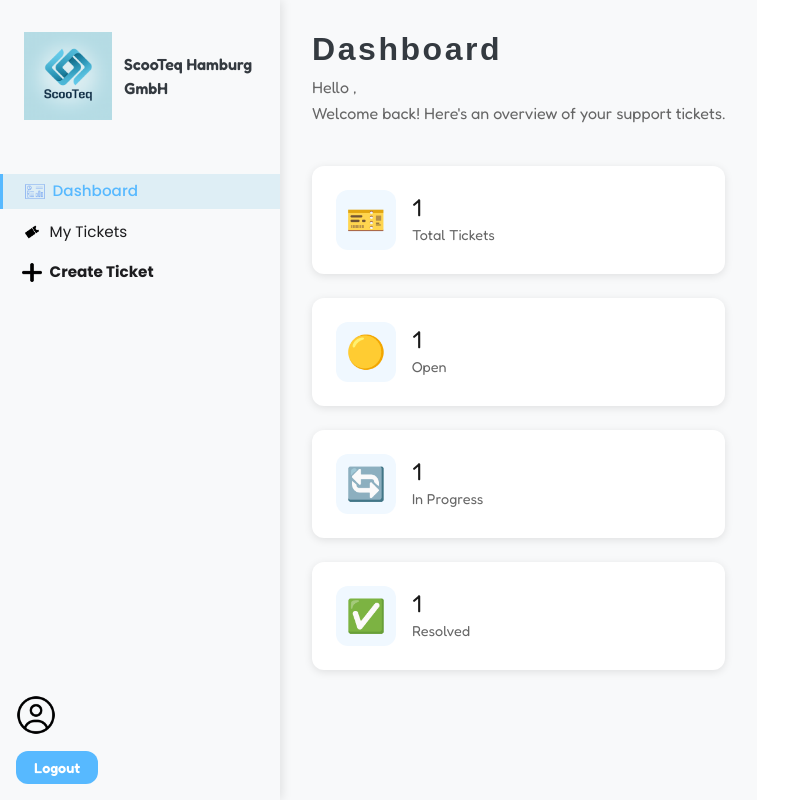
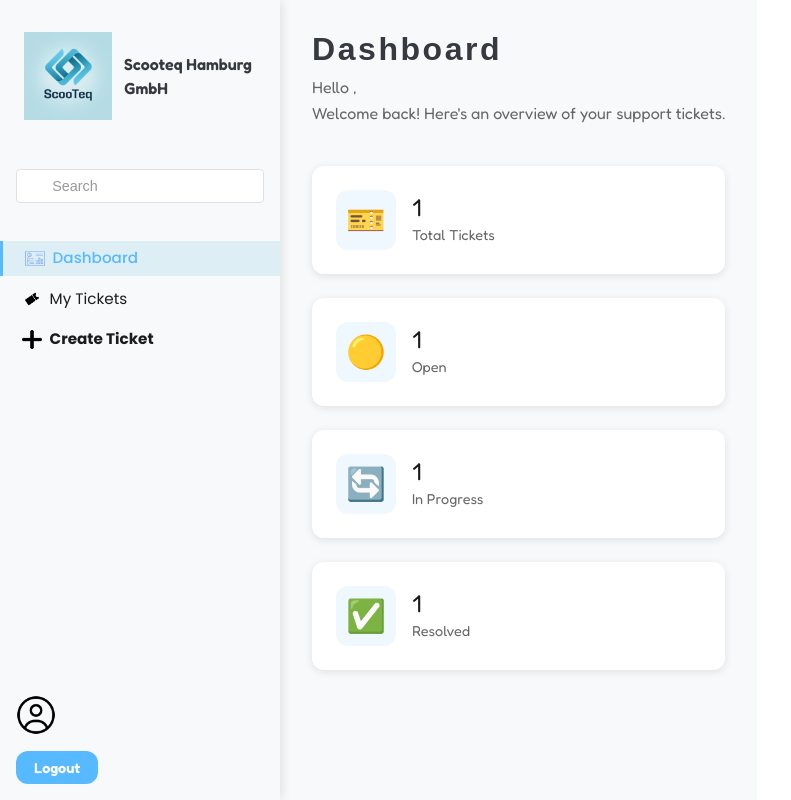
Before and after one commit to IliasAlmerekov/Lernfeld-02B, a React (Vite) app: page /dashboard in a window 1280 px wide. Shown: the whole page, without its empty margins (0-791 px from the left). Built offline with nearby package versions, Linux system fonts and the light colour scheme; a web font is replaced by a local one.

Commit message:
add search option in Sidebar

```diff
--- a/src/components/Sidebar.jsx
+++ b/src/components/Sidebar.jsx
@@ -1,4 +1,4 @@
-import React from "react";
+import React, { useState } from "react";
 import logo from "../assets/scooteq.png";
 import "../styles/Sidebar.css";
 import LogoutBtn from "./LogoutBtn";
@@ -8,7 +8,17 @@ import plus from "../assets/plus.png";
 import analytics from "../assets/analytics.png";
 import konto from "../assets/konto.png";
 
-const Sidebar = ({ role, email, currentTab, onTabChange }) => {
+const Sidebar = ({ role, email, currentTab, onTabChange, onSearch }) => {
+  const [searchQuery, setSearchQuery] = useState("");
+
+  const handleSearch = (e) => {
+    const query = e.target.value;
+    setSearchQuery(query);
+    if (onSearch) {
+      onSearch(query);
+    }
+  };
+
   const userMenuItems = [
     {
       id: "dashboard",
@@ -46,9 +56,20 @@ const Sidebar = ({ role, email, currentTab, onTabChange }) => {
       <div className="sidebar-header">
         <div className="logo">
           <img src={logo} className="nav-logo" alt="Logo" />
-          <span className="logo-text"> ScooTeq Hamburg GmbH</span>
+          <span className="logo-text"> Scooteq Hamburg GmbH</span>
         </div>
       </div>
+
+      <div className="search-container">
+        <input
+          type="text"
+          placeholder="Search"
+          value={searchQuery}
+          onChange={handleSearch}
+          className="search-input"
+        />
+      </div>
+
       <nav className="sidebar-menu">
         <ul className="nav-list">
           {menuItems.map((item) => (
--- a/src/styles/Sidebar.css
+++ b/src/styles/Sidebar.css
@@ -125,3 +125,29 @@
   width: 40px;
   height: 40px;
 }
+
+.search-container {
+  padding: 1rem;
+  border-bottom: 1px solid rgba(255, 255, 255, 0.1);
+}
+
+.search-input {
+  width: 100%;
+  padding: 0.5rem 1rem 0.5rem 2.2rem;
+  border: 1px solid #e0e0e0;
+  border-radius: 4px;
+  font-size: 0.9rem;
+  color: var(--text-dark);
+  background-color: #fff;
+  transition: all 0.2s ease;
+}
+
+.search-input:focus {
+  outline: none;
+  border-color: var(--primary);
+  box-shadow: 0 0 0 2px rgba(0, 149, 207, 0.1);
+}
+
+.search-input::placeholder {
+  color: #999;
+}
```
